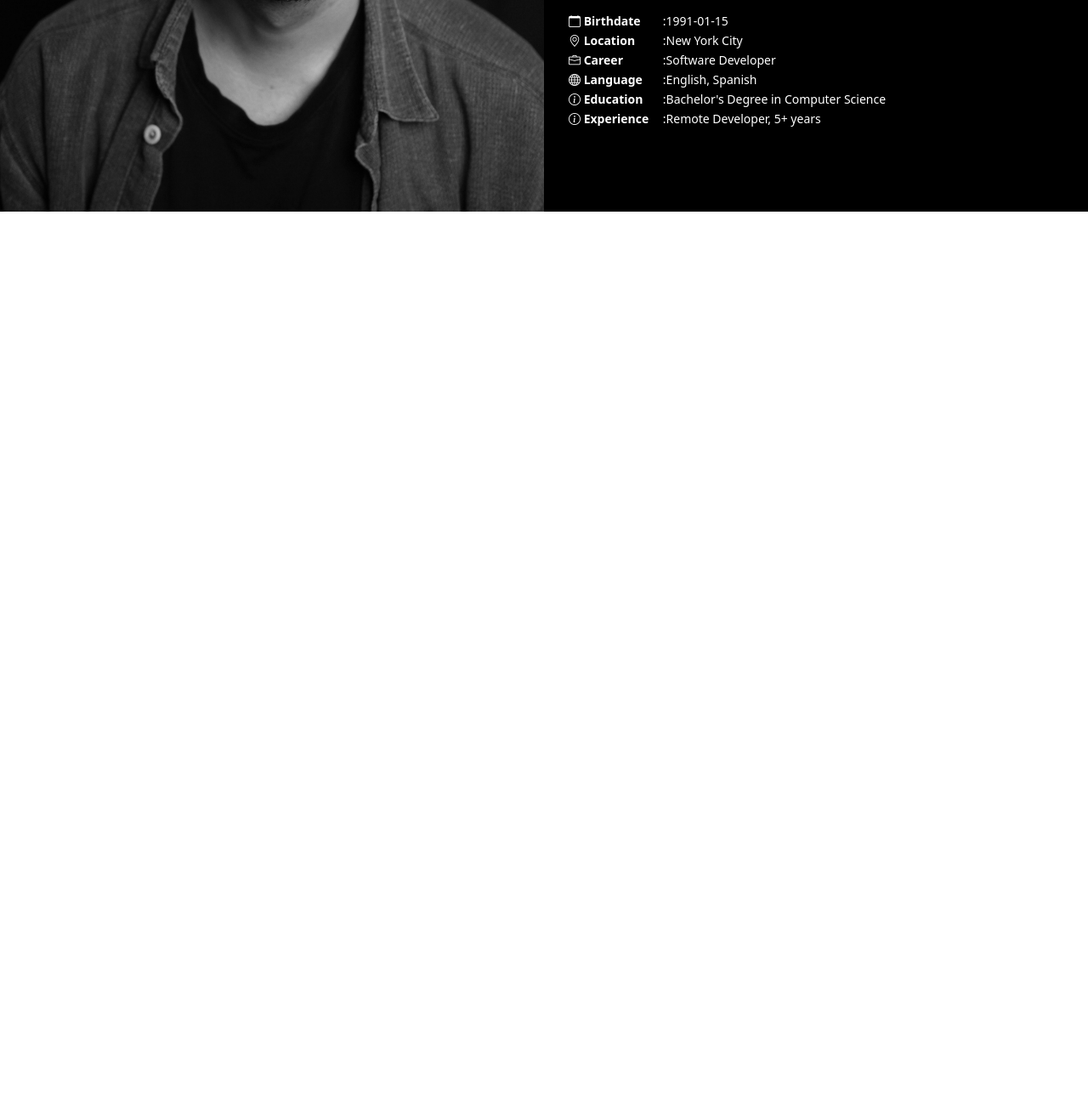
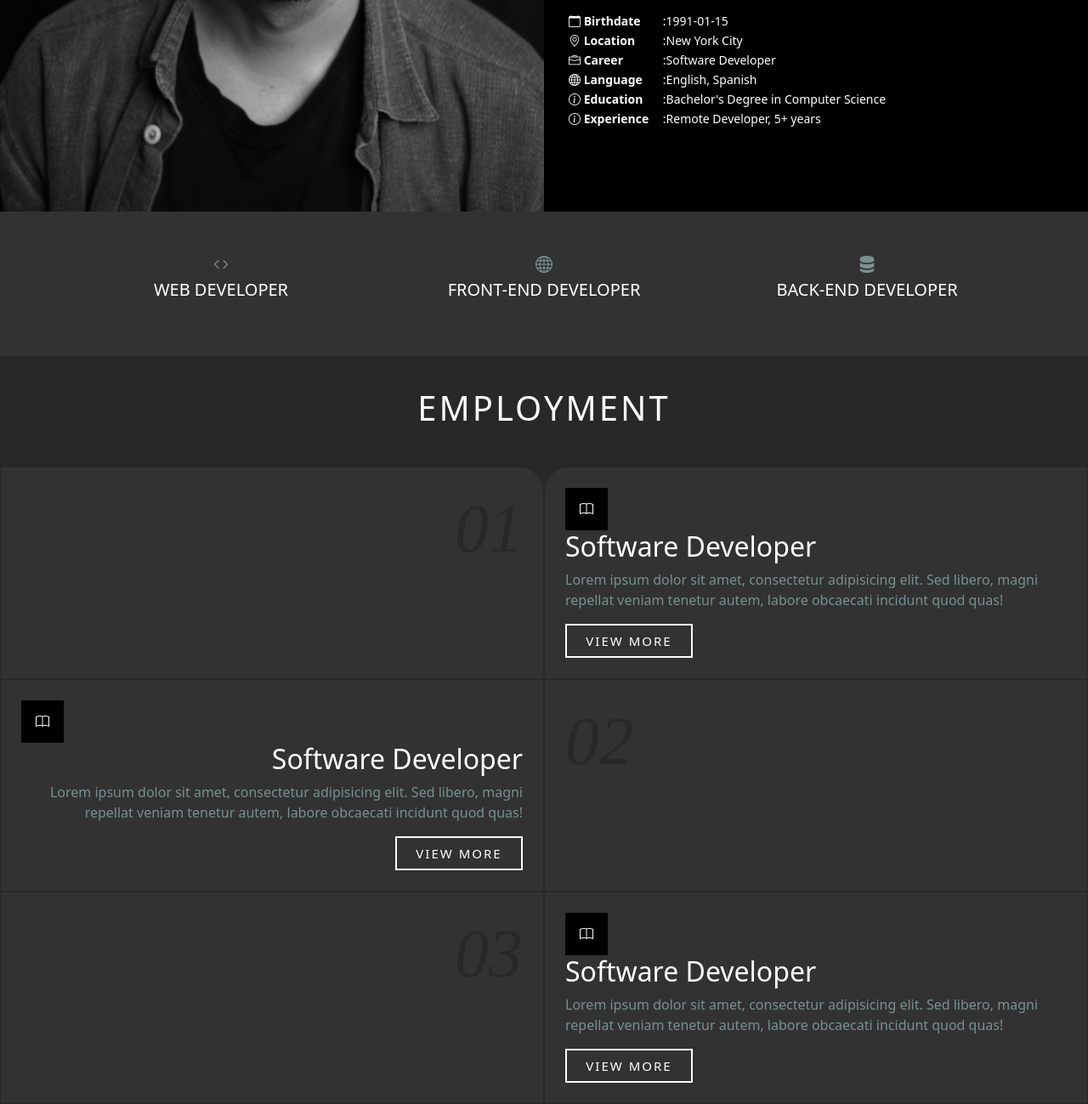
Before and after one commit to ShivamMathtech/John_doe, a website: page index.html in a window 1280 px wide. Shown: the part 1351-2650 px from the top of the page at 85% size. Before the commit the page ends 1600 px from the top, so only its background shows below. Drawn offline with nearby package versions, Linux system fonts and the light colour scheme.

Commit message:
page added

```diff
--- a/css/index.css
+++ b/css/index.css
@@ -63,7 +63,7 @@ header {
 }
 .top-content {
   height: 65%;
-  background-color: #282828;
+  background-color: #323232;
 }
 .bottom-content {
   height: 35%;
@@ -82,3 +82,65 @@ header {
 td {
   font-size: 14px;
 }
+.banner {
+  height: 170px;
+  background-color: #323232;
+}
+.banner p {
+  font-size: 20px;
+  font-weight: 200;
+}
+.banner span {
+  color: #769191;
+  font-size: 20px;
+}
+.employment {
+  background-color: #282828;
+}
+.banner-2 {
+  height: 130px;
+  background-color: #282828;
+}
+.banner-2 h1 {
+  letter-spacing: 3px;
+}
+.box-2 {
+  height: 250px;
+}
+.blt {
+  border-top-right-radius: 30px;
+  font-family: "Times New Roman", Times, serif;
+  font-weight: bold;
+  border: 1px solid #282828;
+  height: 100%;
+  background-color: #323232;
+}
+.blt h1 {
+  font-size: 80px;
+  font-style: italic;
+}
+.brt {
+  border-top-left-radius: 30px;
+  color: #769191;
+  border: 1px solid #282828;
+  height: 100%;
+  background-color: #323232;
+}
+.edubox {
+  display: block;
+  height: 50px;
+  width: 50px;
+  background-color: black;
+  color: white;
+  text-align: center;
+  line-height: 50px;
+}
+
+.b2brt {
+  text-align: right;
+  border-top-left-radius: 0px;
+}
+.b2blt {
+  text-align: left;
+  border-top-right-radius: 0px;
+}
--- a/index.html
+++ b/index.html
@@ -155,6 +155,110 @@
           </div>
         </div>
       </div>
+      <div class="container-fluid p-0 banner">
+        <div class="container p-0 h-100">
+          <div class="row m-0 h-100">
+            <div
+              class="col-md-4 d-flex justify-content-center align-items-center text-white"
+            >
+              <p class="text-center">
+                <span class="bi bi-code"></span> <br />
+                WEB DEVELOPER
+              </p>
+            </div>
+            <div
+              class="col-md-4 d-flex justify-content-center align-items-center text-white"
+            >
+              <p class="text-center">
+                <span class="bi bi-globe"></span> <br />
+                FRONT-END DEVELOPER
+              </p>
+            </div>
+            <div
+              class="col-md-4 d-flex justify-content-center align-items-center text-white"
+            >
+              <p class="text-center">
+                <span class="bi bi-server"></span> <br />
+                BACK-END DEVELOPER
+              </p>
+            </div>
+          </div>
+        </div>
+      </div>
+      <div class="container-fluid p-0 employment">
+        <div class="banner-2 p-0">
+          <div class="row m-0 h-100">
+            <div
+              class="col-md-12 d-flex justify-content-center align-items-center"
+            >
+              <h1 class="text-white">EMPLOYMENT</h1>
+            </div>
+          </div>
+        </div>
+        <div class="box-2 p-0">
+          <div class="row h-100 m-0">
+            <div class="col-md-6 blt text-end p-4">
+              <h1 style="color: #282828">01</h1>
+            </div>
+            <div class="col-md-6 brt p-4">
+              <span class="edubox">
+                <span class="bi bi-book"></span>
+              </span>
+              <h2 class="text-white">Software Developer</h2>
+              <p>
+                Lorem ipsum dolor sit amet, consectetur adipisicing elit. Sed
+                libero, magni repellat veniam tenetur autem, labore obcaecati
+                incidunt quod quas!
+              </p>
+              <div class="mt-3">
+                <button class="mybtn">VIEW MORE</button>
+              </div>
+            </div>
+          </div>
+        </div>
+        <div class="box-2 p-0">
+          <div class="row h-100 m-0">
+            <div class="col-md-6 brt p-4 b2brt">
+              <span class="edubox">
+                <span class="bi bi-book"></span>
+              </span>
+              <h2 class="text-white">Software Developer</h2>
+              <p>
+                Lorem ipsum dolor sit amet, consectetur adipisicing elit. Sed
+                libero, magni repellat veniam tenetur autem, labore obcaecati
+                incidunt quod quas!
+              </p>
+              <div class="mt-3">
+                <button class="mybtn">VIEW MORE</button>
+              </div>
+            </div>
+            <div class="col-md-6 blt p-4 b2blt">
+              <h1 style="color: #282828">02</h1>
+            </div>
+          </div>
+        </div>
+        <div class="box-2 p-0">
+          <div class="row h-100 m-0">
+            <div class="col-md-6 blt p-4 b2blt text-end">
+              <h1 style="color: #282828">03</h1>
+            </div>
+            <div class="col-md-6 brt p-4 b2brt text-start">
+              <span class="edubox">
+                <span class="bi bi-book"></span>
+              </span>
+              <h2 class="text-white">Software Developer</h2>
+              <p>
+                Lorem ipsum dolor sit amet, consectetur adipisicing elit. Sed
+                libero, magni repellat veniam tenetur autem, labore obcaecati
+                incidunt quod quas!
+              </p>
+              <div class="mt-3">
+                <button class="mybtn">VIEW MORE</button>
+              </div>
+            </div>
+          </div>
+        </div>
+      </div>
     </div>
   </body>
 </html>
```
